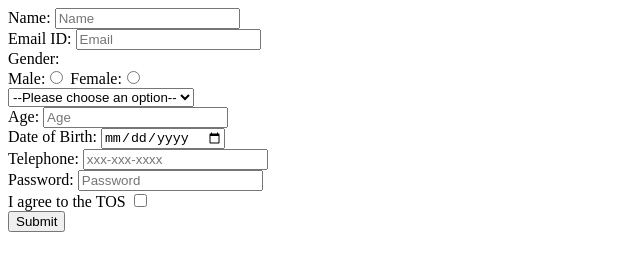
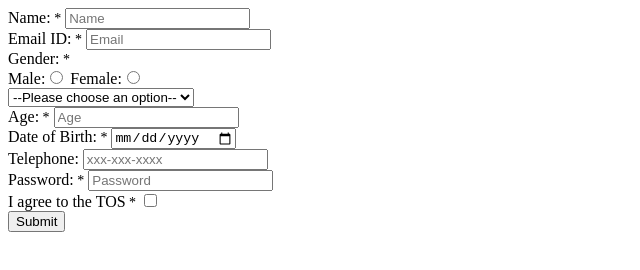
Before and after one commit to acciojob/signup-form-car-Akanksha9678, a website: page main.html in a window 1280 px wide. Shown: the whole page, without its empty margins (0-640 px from the left). Drawn offline with Linux system fonts and the light colour scheme.

Commit message:
created a submission

```diff
--- a/main.html
+++ b/main.html
@@ -4,32 +4,39 @@
 
 <head>
 	<link rel="stylesheet" href="styles.css">
+	<style>
+		.required::after{
+			content:" *";
+			font-size:14px;
+			color:black;
+		}
+	</style>
 </head>
 
 <body>
 	<form method="post">
-		<label for="name">Name:</label>
+		<label for="name" class="required">Name:</label>
 		<input type="text" id="name" placeholder="Name" required><br>
-		<label for="email">Email ID:</label>
+		<label for="email" class="required">Email ID:</label>
 	    <input type="email" id="email" placeholder="Email" required><br>
-		<label for="gender">Gender:</label><br>
+		<label for="gender" class="required">Gender:</label><br>
 	    Male:<input type="radio" name="gender" id="gender_m" required>
 	    Female:<input type="radio" name="gender" id="gender_f" required><br>
-	<select>
+	<select class="required">
 		<option>--Please choose an option--</option>
 		<option>BMW</option>
 		<option>THAR</option>
 		<option>BB</option>
 	</select><br>
-	<label for="age">Age:</label>
+	<label for="age" class="required">Age:</label>
 	<input type="number" id="age" placeholder="Age" required><br>
-	<label for="dob">Date of Birth:</label>
+	<label for="dob" class="required">Date of Birth:</label>
 	<input type="date" id="dob" required><br>
 	<label for="tel">Telephone:</label>
 	<input type="tel" id="tel" placeholder="xxx-xxx-xxxx"><br>
-	<label for="password">Password:</label>
+	<label for="password" class="required">Password:</label>
 	<input type="password" id="password" placeholder="Password" required><br>
-		<label for="tos">I agree to the TOS</label>
+		<label for="tos" class="required">I agree to the TOS</label>
 		<input type="checkbox" id="tos" required><br>
 		<input type="submit">
 	</form>
```
